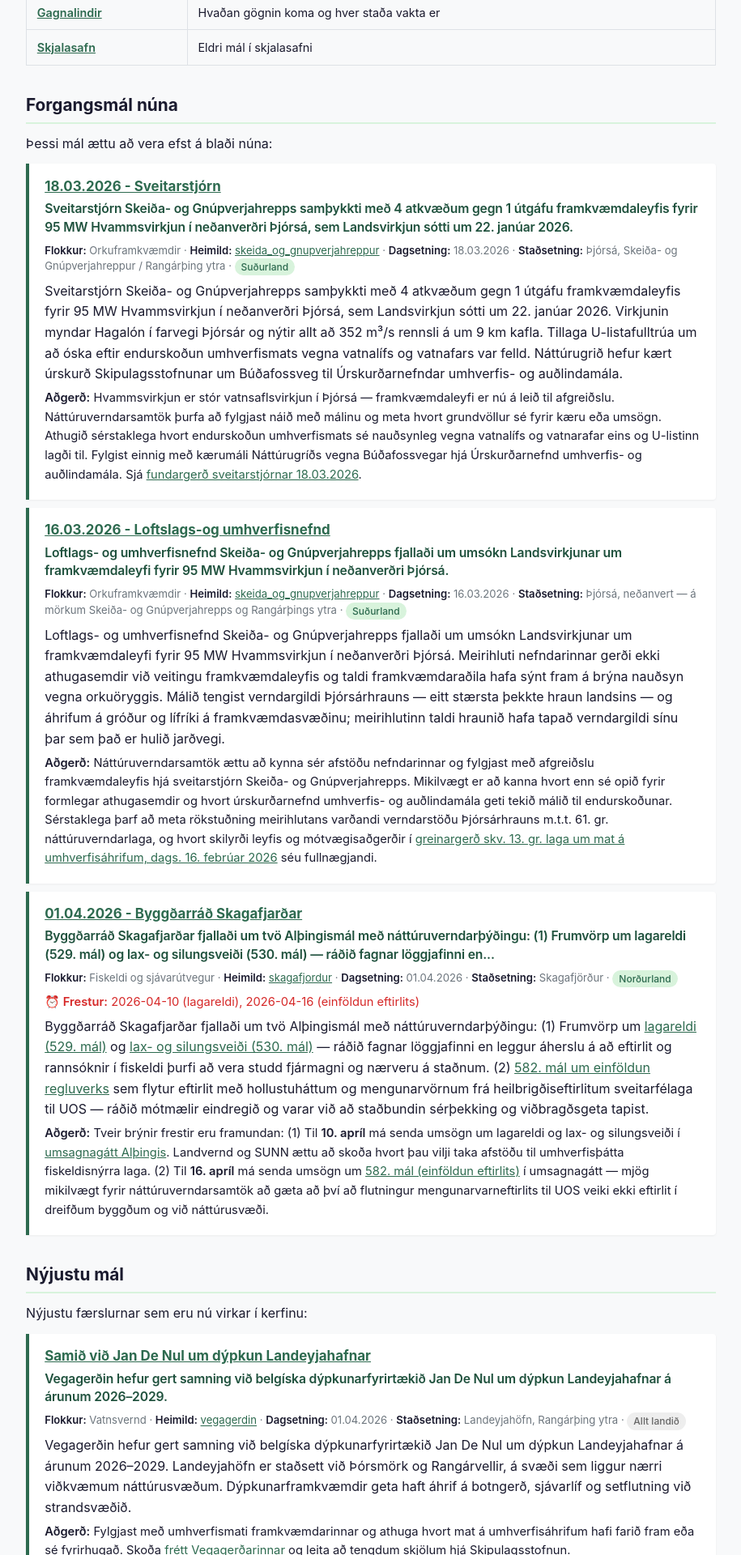
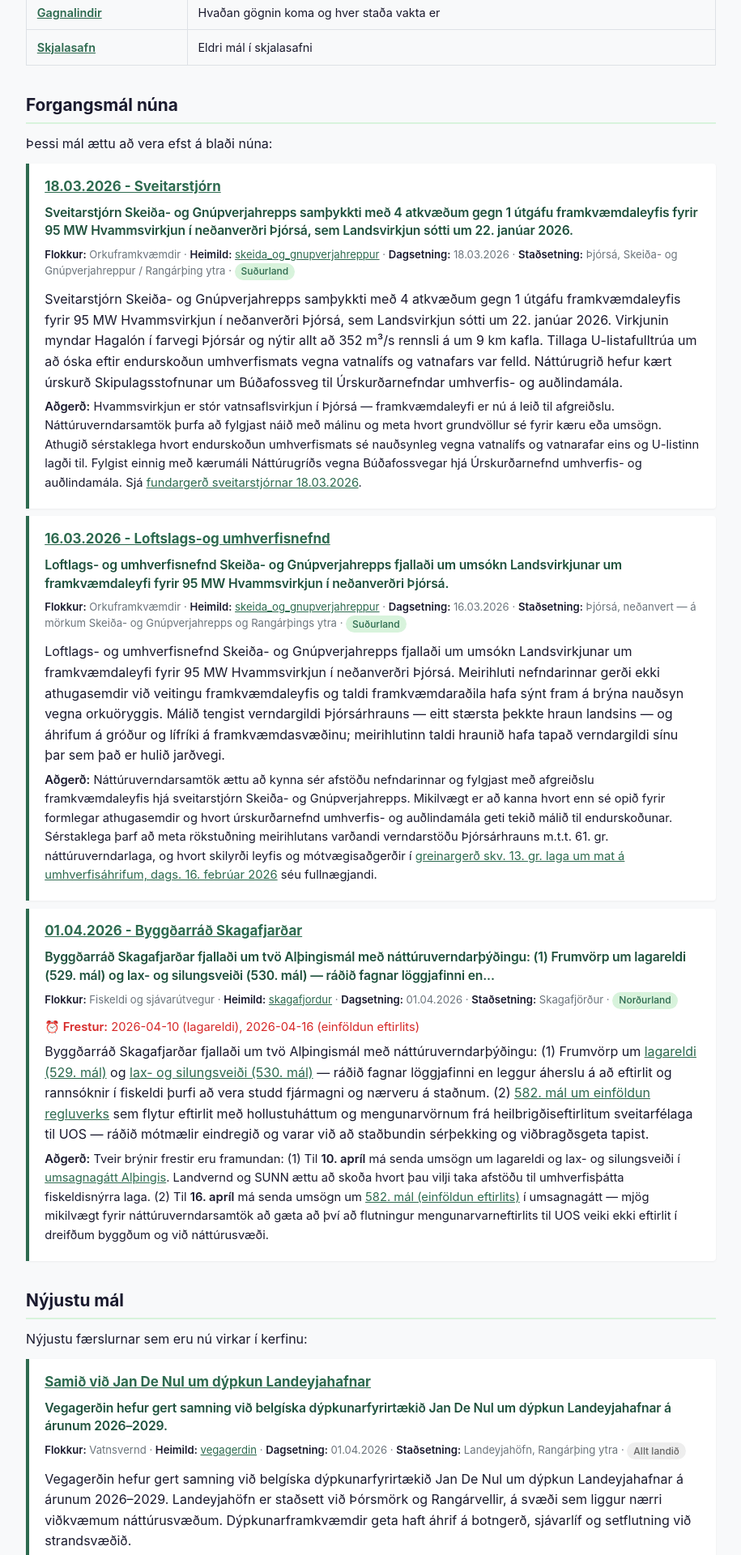
Before and after one commit to sunnuhvoll/vaktin, a Jekyll site: the page built from index.md, in a window 1280 px wide. Shown: the part 952-2872 px from the top of the page at 81% size, without its empty margins (182-1097 px from the left). Built offline with Jekyll 4.4.1, drawn with Linux system fonts in a browser that asks for light colours.

Commit message:
formatting

```diff
--- a/_layouts/default.html
+++ b/_layouts/default.html
@@ -216,7 +216,7 @@
     }
 
     .issue-item .dek {
-      margin: 0.2rem 0 0.45rem;
+      margin: 0.5rem 0 0.5rem;
       font-size: 0.98rem;
       line-height: 1.45;
       color: var(--accent-deep);
@@ -227,7 +227,7 @@
     .issue-item .meta {
       font-size: 0.82rem;
       color: var(--text-muted);
-      margin-bottom: 0.4rem;
+      margin-bottom: 0.7rem;
       line-height: 1.5;
     }
 
--- a/src/reporter.py
+++ b/src/reporter.py
@@ -577,7 +577,7 @@
     if summary:
         lines.append(f'<p class="summary">{summary}</p>')
     if action:
-        lines.append(f'<p class="action"><strong>Aðgerð:</strong> {action}</p>')
+        lines.append(f'<p class="action"><strong>Næstu skref:</strong> {action}</p>')
     lines.append("</div>")
 
 
```
